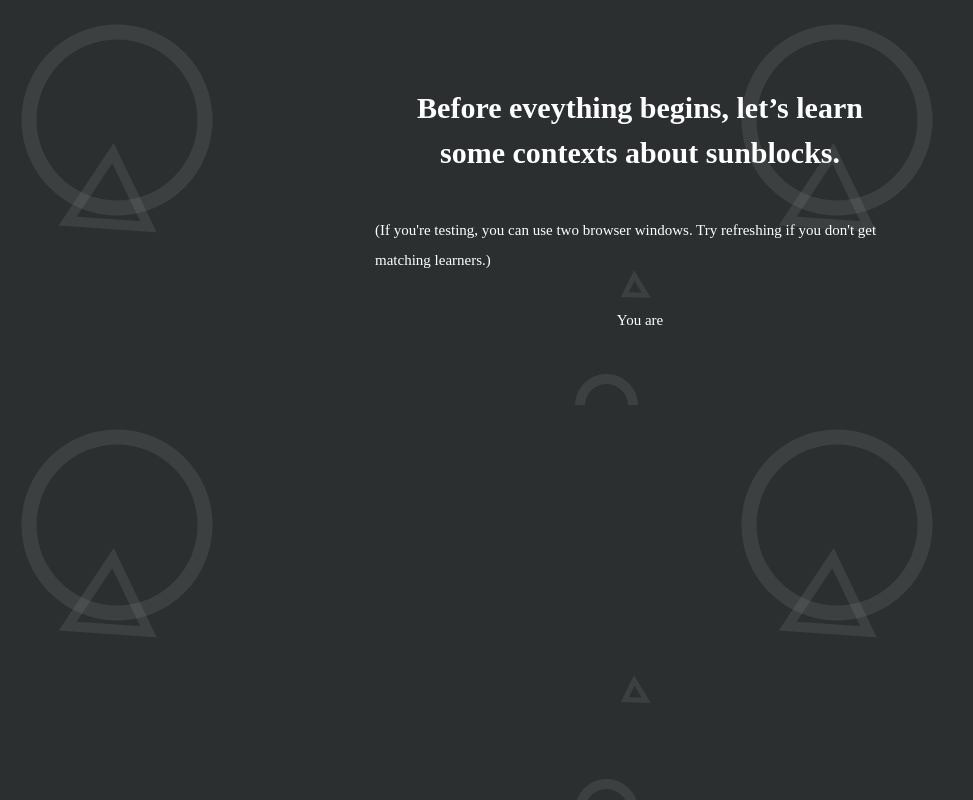
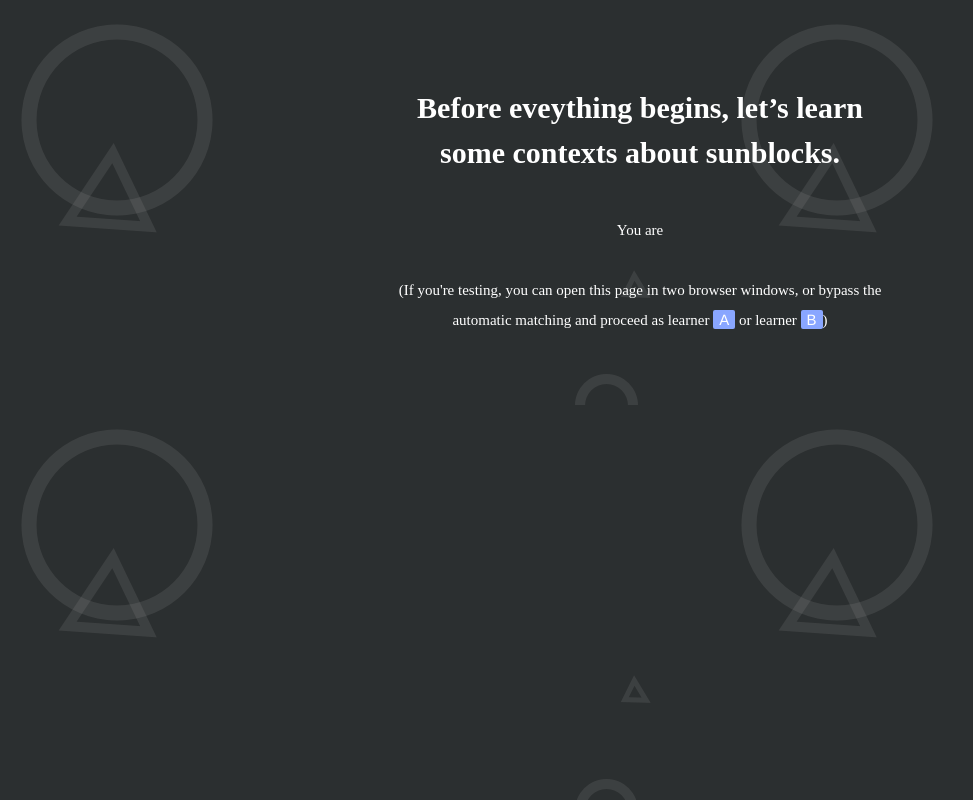
Before and after one commit to repomorphism/TOLCooperativeSunblock, a Vue app: page / in a window 1280 px wide. Shown: the whole page, without its empty margins (0-973 px from the left). Built offline with nearby package versions, Linux system fonts and the light colour scheme; no server answers.

Commit message:
Add user assignment bypassing mechanism

```diff
--- a/src/App.vue
+++ b/src/App.vue
@@ -1,6 +1,18 @@
 <template>
   <div id="app">
     <component v-bind:is="currentSection" v-on:proceed="onProceed" v-bind:customData="customData" />
+    <div v-if="!customData.partner" id="tester-message">
+      <p>
+        (If you're testing, you can open this page in two browser windows, or
+        bypass the automatic matching and proceed as learner
+        <button
+          @click="setLearnerA"
+          class="learner-button"
+        >A</button>
+        or learner
+        <button @click="setLearnerB" class="learner-button">B</button>)
+      </p>
+    </div>
   </div>
 </template>
 
@@ -101,6 +113,20 @@ export default {
       if (index < count - 1) {
         this.currentSection = this.sections[(index + 1) % count];
       }
+    },
+    setLearnerA: function() {
+      this.customData = {
+        me: "Learner A",
+        partner: "Learner B",
+        assignment: "A"
+      };
+    },
+    setLearnerB: function() {
+      this.customData = {
+        me: "Learner B",
+        partner: "Learner A",
+        assignment: "B"
+      };
     }
   },
   mounted() {
@@ -112,7 +138,7 @@ export default {
         this.customData.assignment = data.me > data.partner ? "A" : "B";
       }
       // Lazy implementation, throw the socket down for child to use also
-      this.customData.socket = this.socket;
+      // this.customData.socket = this.socket;
     });
   }
 };
@@ -138,6 +164,15 @@ section {
   flex-direction: column;
   justify-content: center;
   align-items: center;
+}
+
+#tester-message {
+  display: flex;
+  justify-content: center;
+}
+
+#tester-message > p {
+  text-align: center;
 }
 
 h1 {
@@ -180,4 +215,12 @@ button {
 button:disabled {
   background-color: #989898;
 }
+
+.learner-button {
+  width: auto;
+  height: auto;
+  border-radius: 2px;
+  font-size: 15px;
+  margin: 0;
+}
 </style>
--- a/src/components/Section1Context.vue
+++ b/src/components/Section1Context.vue
@@ -2,9 +2,6 @@
   <section id="section1context">
     <h1>Before eveything begins, let’s learn some contexts about sunblocks.</h1>
     <button v-if="customData && customData.partner" v-on:click="$emit('proceed')">Let's start</button>
-    <p
-      v-else
-    >(If you're testing, you can use two browser windows. Try refreshing if you don't get matching learners.)</p>
     <NamesDisplay v-if="customData" v-bind:names="customData" />
   </section>
 </template>
--- a/src/components/SectionFinalAssessment.vue
+++ b/src/components/SectionFinalAssessment.vue
@@ -33,14 +33,14 @@ export default {
   methods: {
     onScoreSubmit: function() {
       this.score += 1;
-      this.customData.socket.emit("UPDATE_SCORE", this.score);
+      // this.customData.socket.emit("UPDATE_SCORE", this.score);
     }
-  },
-  mounted() {
-    this.customData.socket.on("PARTNER_SCORE", data => {
-      this.partnerScore = data.score;
-    });
   }
+  // mounted() {
+  //   this.customData.socket.on("PARTNER_SCORE", data => {
+  //     this.partnerScore = data.score;
+  //   });
+  // }
 };
 </script>
 
```
